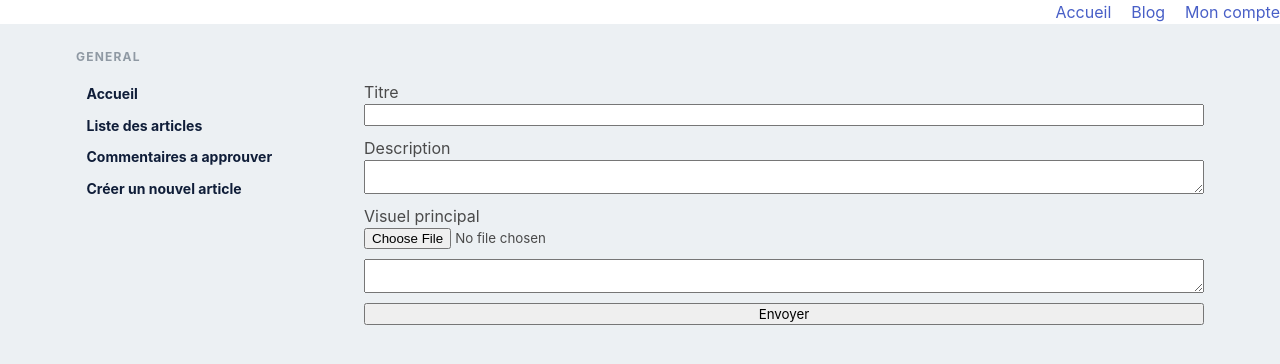
After one commit to MeowBlock/OCblog, a PHP site: template control/templates/createArticle.html.twig in a window 1280 px wide. The commit adds this page. Shown: the top 364 px of the page. Run offline with PHP 8.4, Linux system fonts and the light colour scheme; the template is opened without the code that fills it, so the values that code supplies are empty; some libraries are stand-ins or nearby versions.

Commit message:
creation articles

```diff
--- a/control/model/Article.php
+++ b/control/model/Article.php
@@ -5,7 +5,6 @@ class Article extends \Orm\Model
 {
     protected static ?string $table = "article";
     protected static string $primaryKey = "id";
-    public $title;
 }
 
 
--- a/control/templates/adminArticles.html.twig
+++ b/control/templates/adminArticles.html.twig
@@ -27,7 +27,10 @@
                                     <tr>
                                         <td width="5%"><i class="fa fa-bell-o"></i></td>
                                         <td>{{article.title}}</td>
-                                        <td class="level-right"><a class="button is-small view is-primary" data-article="{{article.id}}" >Voir</a></td>
+                                        <td class="level-right" style="column-gap: 10px;">
+                                            <a href="./mon-compte/creation-article/{{article.id}}"><button class="button is-small edit is-primary">Editer</button></a>
+                                            <button class="button is-small view is-primary" data-article="{{article.id}}" >Voir</button>
+                                        </td>
                                     </tr>
                                     {% endfor %}
                             </tbody>
--- a/control/templates/base.html.twig
+++ b/control/templates/base.html.twig
@@ -19,7 +19,9 @@
             {% block head %}
             {% endblock %}
 
-            {% block stylesheets %}{% endblock %}
+            {% block stylesheets %}
+            <link rel="stylesheet" type="text/css" href="public/css/global.css">
+            {% endblock %}
 
             <title>{% block title %}{% endblock %}</title>
     </head>
@@ -38,20 +40,6 @@
 
         {% block script %}
         {% endblock %}
-{#
-        <script>
-            {% if notify is defined %}
-                {% for type, message in notify %}
-                       notify('{{ type }}', '{{ message }}');
-                {% endfor %}
-            {% endif %}
-
-            function notify(type, message){
-                const notifHtml = `<div class="notification is-${type} column mt-5" style="position: absolute;max-width: 20%;right: 10px;">${message}</div>`;
-
-                $(notifHtml).hide().prependTo("#content").show("drop").delay(5000).fadeOut("slow");
-            }
-        </script> #}
 
     </body>
 </html>
--- /dev/null
+++ b/control/templates/createArticle.html.twig
@@ -0,0 +1,56 @@
+{% extends "base.html.twig" %}
+
+
+{% block head %}
+    <meta charset="utf-8">
+    <meta http-equiv="X-UA-Compatible" content="IE=edge">
+    <meta name="viewport" content="width=device-width, initial-scale=1">
+    <title>OCblog - Dashboard</title>
+    <link rel="stylesheet" href="https://maxcdn.bootstrapcdn.com/font-awesome/4.7.0/css/font-awesome.min.css">
+    <link href="https://fonts.googleapis.com/css?family=Open+Sans:300,400,700" rel="stylesheet">
+    <!-- Bulma Version 0.9.0-->
+    <link rel="stylesheet" href="https://unpkg.com/bulma@0.9.4/css/bulma.min.css" />
+    <link rel="stylesheet" type="text/css" href="public/css/admin.css">
+{% endblock %}
+
+{% block content %}
+    <div class="container">
+        <div class="columns">
+            {% include "partials/adminSidebar.html.twig" %}
+            <!--page-->
+            <div id="articles" class="tab column is-9 mt_5rem">
+                <div class="card-table">
+                    <div class="content">
+                        <form class="tinyForm" method="POST" enctype='multipart/form-data'>
+                            <input type="hidden" name="nom_form" value="creation_article" />
+                            <div class="tinyFormContainer">
+                                <label for="title">Titre</label>
+                                <input type="text" name="title" value="{{article.title}}" />
+                            </div>
+                            <div class="tinyFormContainer">
+                                <label for="description">Description</label>
+                                <textarea name="description">{{article.description}}</textarea>
+                            </div>
+                            <div class="tinyFormContainer">
+                                <label for="image">Visuel principal</label>
+                                <input name="image" type="file"/>
+                            </div>
+                            <textarea name="content" id="tiny">
+                                {{article.content}}
+                            </textarea>
+                              <button> Envoyer</button>
+                        </form>
+                    </div>
+                </div>
+            </div>
+        </div>
+    </div>
+</div>
+{% endblock %}
+{% block script %}
+<script src="https://cdn.tiny.cloud/1/gfat1opn4uchyc3u7b0ta7kq4i12vllu0bwat7nfxhnluiu3/tinymce/6/tinymce.min.js" referrerpolicy="origin"></script>
+<script async type="text/javascript" src="public/js/tiny.js"></script>
+
+<script async type="text/javascript" src="public/js/admin.js"></script>
+
+{% endblock %}
--- a/control/templates/liste_article.html.twig
+++ b/control/templates/liste_article.html.twig
@@ -65,7 +65,7 @@
               <div class="column post is-6">
                 <article class="columns is-multiline">
                   <div class="column is-12 post-img">
-                    <img src="./public/images/articles/{{article.id}}/{{article.image}}" alt="Featured Image">
+                    <img class='liste_article_image' src="./{{article.image}}" alt="Featured Image">
                   </div>
                   <div class="column is-12 featured-content ">
                     {# <h3 class="heading post-category">Category Name</h3> #}
--- a/control/templates/partials/adminSidebar.html.twig
+++ b/control/templates/partials/adminSidebar.html.twig
@@ -7,6 +7,7 @@
             <li><a href='./mon-compte' id="accueil" class="btnTab {{activeCompte}}">Accueil</a></li>
             <li><a href="./mon-compte/articles" id="listearticles" class="btnTab {{activeArticles}}">Liste des articles</a></li>
             <li><a id="listecommentaires" href="./mon-compte/commentaires" class="btnTab {{activeComments}}">Commentaires a approuver</a></li>
+            <li><a  href="./mon-compte/creation-article" class="btnTab {{activeCreation}}">Créer un nouvel article</a></li>
         </ul>
     </aside>
 </div>
--- a/index.php
+++ b/index.php
@@ -30,6 +30,10 @@ $router->get('/mon-compte',[new AccountController, 'getAccountHpage'] );
 $router->get('/mon-compte/articles',[new AccountController, 'GetAccountArticles'] );
 $router->get('/mon-compte/commentaires',[new AccountController, 'GetAccountComments'] );
 $router->get('/mon-compte/tous-les-commentaires',[new AccountController, 'GetAllComments'] );
+$router->get('/mon-compte/creation-article', [new AccountController, 'getAccountCreateArticle']);
+$router->get('/mon-compte/creation-article/:id', [new AccountController, 'getAccountCreateArticle']);
+$router->post('/mon-compte/creation-article/:id', [new AccountController, 'postAccountCreateArticle']);
+$router->post('/mon-compte/creation-article', [new AccountController, 'postAccountCreateArticle']);
 $router->post('/api/comment',[new ApiController, 'AcceptComment'] );
 
 $router->post('/posts/:id', function($id){echo 'Poster pour l\'article '.$id. ' '. var_dump($_POST);});
--- a/public/css/admin.css
+++ b/public/css/admin.css
@@ -99,3 +99,6 @@ nav.navbar {
 .button.refuse, .button.refuse:hover, .refuse_color  {
   background-color: rgb(247, 56, 56)!important;
 }
+.button.edit, .button.edit:hover, .edit_color  {
+  background-color: rgb(160, 53, 248)!important;
+}
--- a/public/css/global.css
+++ b/public/css/global.css
@@ -10,3 +10,24 @@ column-gap: 20px;
 z-index: 999999999;
 min-height: 10px;
 }
+.tinyFormContainer {
+    display: flex;
+    flex-direction: column;
+}
+.tinyForm {
+    row-gap: 10px;
+    display: flex;
+    flex-direction: column;
+}
+.btn_submit {
+    height: fit-content;
+    padding: 10px;
+    width: fit-content;
+    background: transparent;
+    border: 1px solid blue;
+    align-self: end;
+}
+.liste_article_image {
+    max-height: 400px;
+    max-width: 50vw;
+}
--- /dev/null
+++ b/public/js/tiny.js
@@ -0,0 +1,12 @@
+    tinymce.init({
+      selector: 'textarea#tiny',
+      plugins: 'ai tinycomments mentions anchor autolink charmap codesample emoticons image link lists media searchreplace table visualblocks wordcount checklist mediaembed casechange export formatpainter pageembed permanentpen footnotes advtemplate advtable advcode editimage tableofcontents mergetags powerpaste tinymcespellchecker autocorrect a11ychecker typography inlinecss',
+      toolbar: 'undo redo | blocks fontfamily fontsize | bold italic underline strikethrough | link image media table mergetags | align lineheight | tinycomments | checklist numlist bullist indent outdent | emoticons charmap | removeformat',
+      tinycomments_mode: 'embedded',
+      tinycomments_author: 'Author name',
+      mergetags_list: [
+        { value: 'First.Name', title: 'First Name' },
+        { value: 'Email', title: 'Email' },
+      ],
+      ai_request: (request, respondWith) => respondWith.string(() => Promise.reject("See docs to implement AI Assistant"))
+    });
```
Also changed, not shown: control/Controller/AccountController.php (+53 -0 lines), control/orm/Model.php (+8 -0 lines), public/images/uploads/FUl5ylbX0AA_vMd.png (added).
